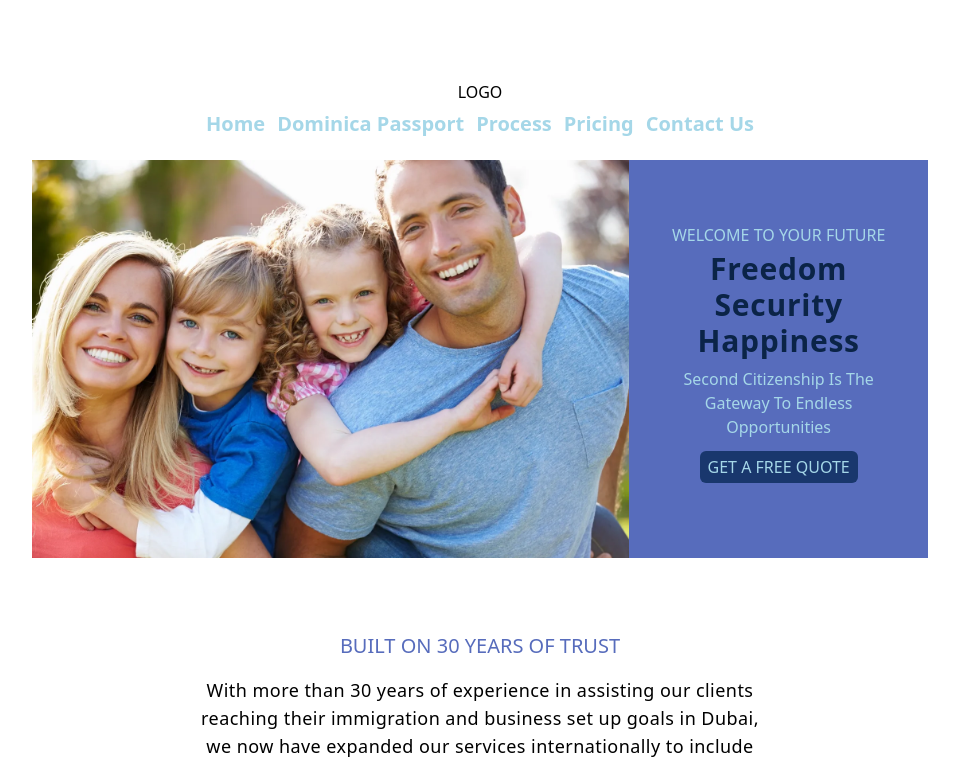
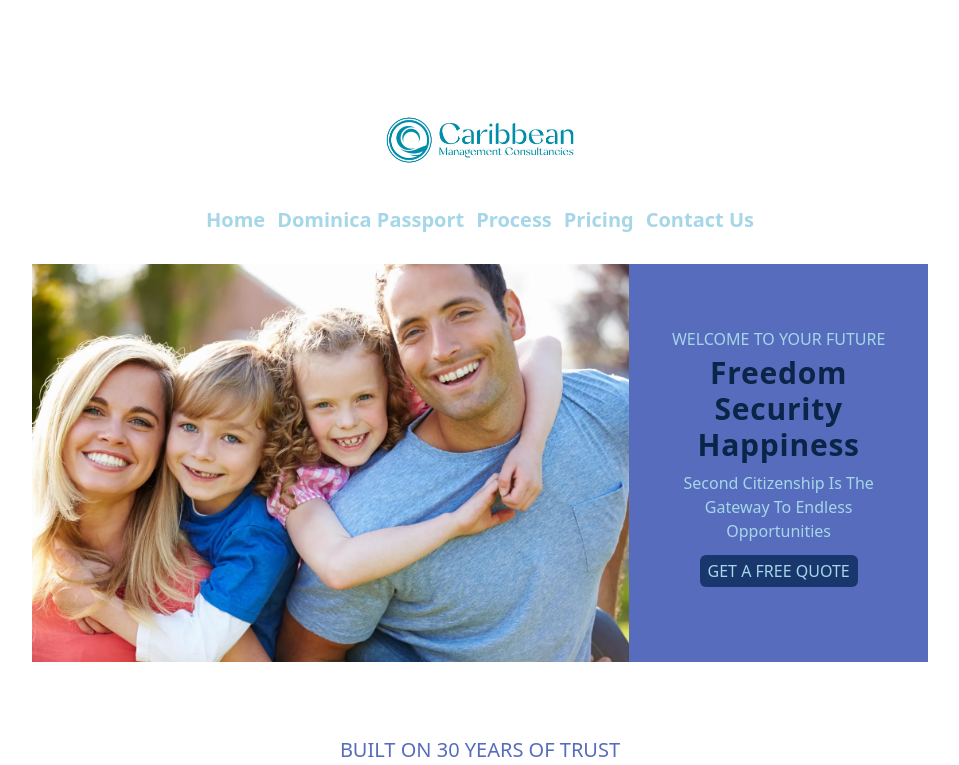
Before and after one commit to Caribbeandxb/cmc-final, a Next.js app: page / in a window 1280 px wide. Shown: the top 765 px of the page, without its empty margins (160-1119 px from the left). Built offline with nearby package versions, Linux system fonts and the light colour scheme.

Commit message:
add logo to navbar

```diff
--- a/src/components/layouts/Navbar.jsx
+++ b/src/components/layouts/Navbar.jsx
@@ -2,6 +2,7 @@ import Link from 'next/link';
 import { useEffect, useState } from 'react';
 import { HiMenu, HiX } from 'react-icons/hi';
 import { useRouter } from 'next/router';
+import Image from 'next/image';
 const Navbar = () => {
   // navItems that are shown in navbar
   const navItems = [
@@ -23,10 +24,18 @@ const Navbar = () => {
   }, [currentPath]);
 
   return (
-    <header className='flex justify-between flex-row-reverse h-10  my-10 mx-10 lg:max-w-full  lg:block lg:mt-20 lg:mx-20 lg:h-10'>
+    <header className='flex justify-between items-center flex-row-reverse h-10  my-36 mx-10 lg:max-w-full  lg:block lg:mt-20 lg:mx-20 lg:h-10'>
       <div className='block flex-1 text-center h-fit w-full'>
         <div>
-          <Link href={'/'}>LOGO</Link>
+          <Link className='block' href={'/'}>
+            <Image
+              className='block mx-auto object-cover'
+              src='/images/logo.png'
+              width={200}
+              height={200}
+              alt='logo'
+            />
+          </Link>
         </div>
       </div>
       {/* open btn */}
```
Also changed, not shown: public/images/logo.png (added).
